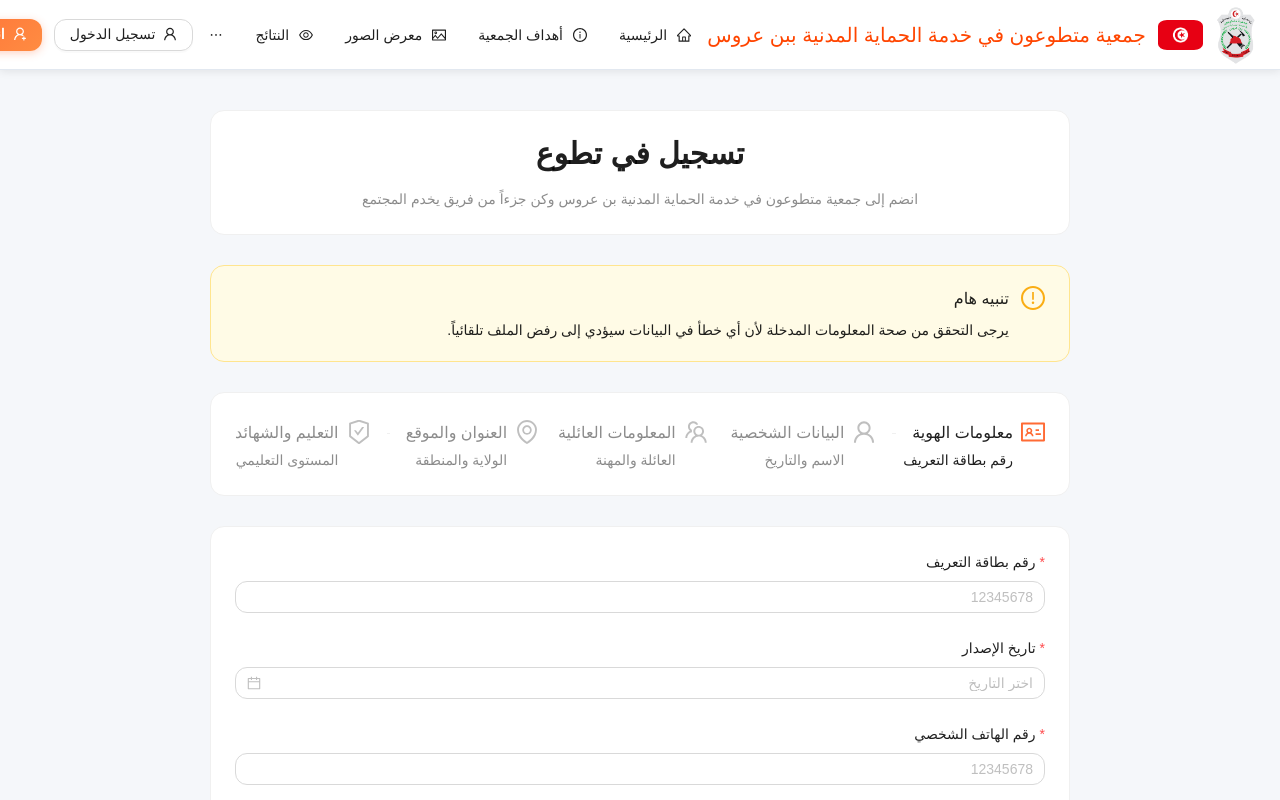
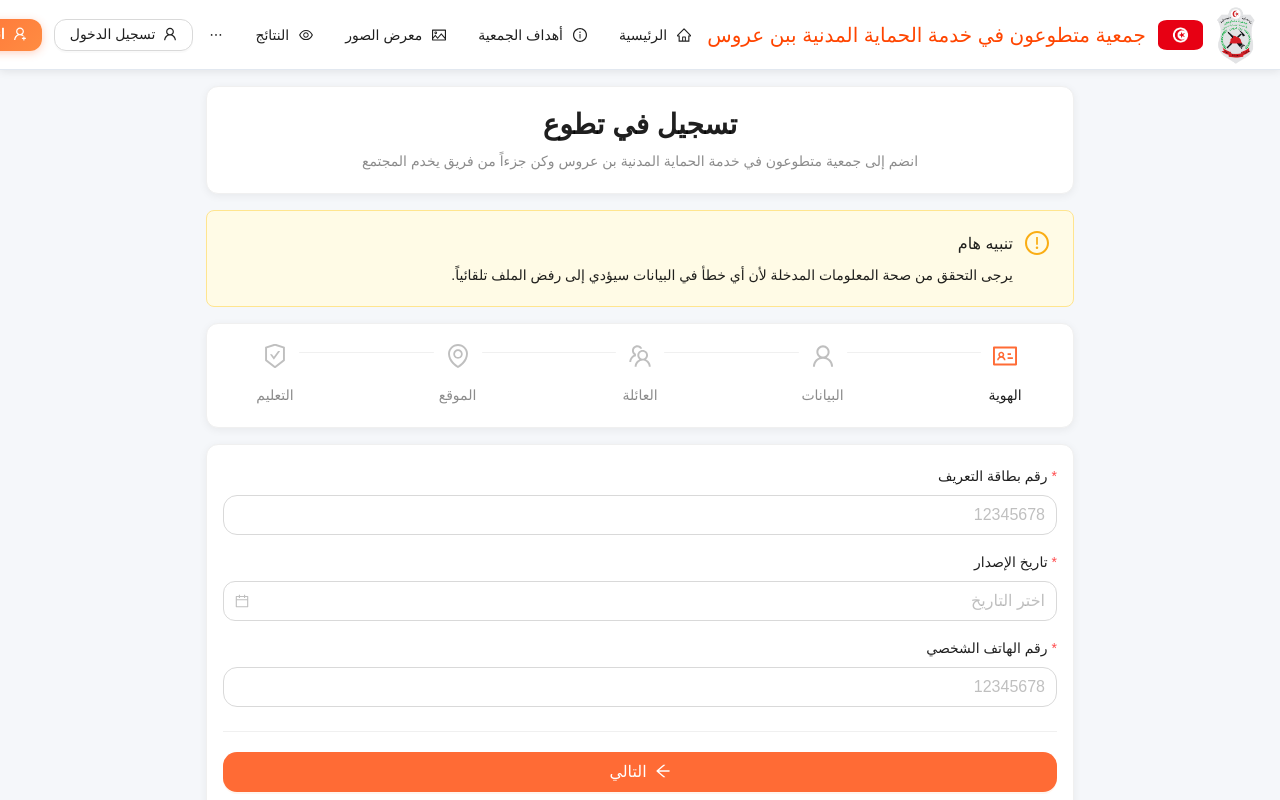
Before and after one commit to yosra-yosr/AvspcBenArous, a React (Create React App) app: page /register in a window 1280 px wide. Shown: the top 800 px of the page. Built offline with nearby package versions, Linux system fonts and the light colour scheme.

Commit message:
design registerPage

```diff
--- a/src/pages/RegisterPage.jsx
+++ b/src/pages/RegisterPage.jsx
@@ -75,29 +75,24 @@ const RegisterPage = () => {
   // خطوات النموذج
   const steps = [
     {
-      title: 'معلومات الهوية',
+      title: 'الهوية',
       icon: <IdcardOutlined />,
-      description: 'رقم بطاقة التعريف'
     },
     {
-      title: 'البيانات الشخصية',
+      title: 'البيانات',
       icon: <UserOutlined />,
-      description: 'الاسم والتاريخ'
     },
     {
-      title: 'المعلومات العائلية',
+      title: 'العائلة',
       icon: <TeamOutlined />,
-      description: 'العائلة والمهنة'
     },
     {
-      title: 'العنوان والموقع',
+      title: 'الموقع',
       icon: <EnvironmentOutlined />,
-      description: 'الولاية والمنطقة'
     },
     {
-      title: 'التعليم والشهائد',
+      title: 'التعليم',
       icon: <SafetyCertificateOutlined />,
-      description: 'المستوى التعليمي'
     }
   ];
 
@@ -184,6 +179,8 @@ const RegisterPage = () => {
 
   // محتوى كل خطوة
   const renderStepContent = () => {
+    const formItemStyle = { marginBottom: 16 };
+
     switch (currentStep) {
       case 0:
         return (
@@ -195,8 +192,9 @@ const RegisterPage = () => {
                 { required: true, message: 'هذا الحقل مطلوب' },
                 { pattern: /^\d{8}$/, message: 'يجب أن يحتوي على 8 أرقام فقط' }
               ]}
+              style={formItemStyle}
             >
-              <Input placeholder="12345678" maxLength={8} />
+              <Input placeholder="12345678" maxLength={8} size="large" />
             </Form.Item>
 
             <Form.Item
@@ -206,8 +204,9 @@ const RegisterPage = () => {
                 { required: true, message: 'هذا الحقل مطلوب' },
                 { validator: validateIssueDate }
               ]}
+              style={formItemStyle}
             >
-              <DatePicker style={{ width: '100%' }} placeholder="اختر التاريخ" />
+              <DatePicker style={{ width: '100%' }} placeholder="اختر التاريخ" size="large" />
             </Form.Item>
 
             <Form.Item
@@ -217,8 +216,9 @@ const RegisterPage = () => {
                 { required: true, message: 'هذا الحقل مطلوب' },
                 { pattern: /^\d{8}$/, message: 'يجب أن يحتوي على 8 أرقام فقط' }
               ]}
+              style={formItemStyle}
             >
-              <Input placeholder="12345678" maxLength={8} />
+              <Input placeholder="12345678" maxLength={8} size="large" />
             </Form.Item>
           </>
         );
@@ -234,8 +234,9 @@ const RegisterPage = () => {
                 arabicOnlyRule,
                 { min: 2, message: 'يجب أن يحتوي على حرفين على الأقل' }
               ]}
+              style={formItemStyle}
             >
-              <Input placeholder="محمد" />
+              <Input placeholder="محمد" size="large" />
             </Form.Item>
 
             <Form.Item
@@ -246,8 +247,9 @@ const RegisterPage = () => {
                 arabicOnlyRule,
                 { min: 2, message: 'يجب أن يحتوي على حرفين على الأقل' }
               ]}
+              style={formItemStyle}
             >
-              <Input placeholder="بن علي" />
+              <Input placeholder="بن علي" size="large" />
             </Form.Item>
 
             <Form.Item
@@ -257,16 +259,18 @@ const RegisterPage = () => {
                 { required: true, message: 'هذا الحقل مطلوب' },
                 { validator: validateAge }
               ]}
+              style={formItemStyle}
             >
-              <DatePicker style={{ width: '100%' }} placeholder="اختر التاريخ" />
+              <DatePicker style={{ width: '100%' }} placeholder="اختر التاريخ" size="large" />
             </Form.Item>
 
             <Form.Item
               name="gender"
               label="الجنس"
               rules={[{ required: true, message: 'هذا الحقل مطلوب' }]}
+              style={formItemStyle}
             >
-              <Select placeholder="اختر الجنس">
+              <Select placeholder="اختر الجنس" size="large">
                 <Option value="male">ذكر</Option>
                 <Option value="female">أنثى</Option>
               </Select>
@@ -284,8 +288,9 @@ const RegisterPage = () => {
                 { required: true, message: 'هذا الحقل مطلوب' },
                 arabicOnlyRule
               ]}
+              style={formItemStyle}
             >
-              <Input placeholder="علي" />
+              <Input placeholder="علي" size="large" />
             </Form.Item>
 
             <Form.Item
@@ -295,8 +300,9 @@ const RegisterPage = () => {
                 { required: true, message: 'هذا الحقل مطلوب' },
                 arabicOnlyRule
               ]}
+              style={formItemStyle}
             >
-              <Input placeholder="أحمد" />
+              <Input placeholder="أحمد" size="large" />
             </Form.Item>
 
             <Form.Item
@@ -306,8 +312,9 @@ const RegisterPage = () => {
                 { required: true, message: 'هذا الحقل مطلوب' },
                 arabicOnlyRule
               ]}
+              style={formItemStyle}
             >
-              <Input placeholder="فاطمة" />
+              <Input placeholder="فاطمة" size="large" />
             </Form.Item>
 
             <Form.Item
@@ -317,16 +324,18 @@ const RegisterPage = () => {
                 { required: true, message: 'هذا الحقل مطلوب' },
                 arabicOnlyRule
               ]}
+              style={formItemStyle}
             >
-              <Input placeholder="السالمي" />
+              <Input placeholder="السالمي" size="large" />
             </Form.Item>
 
             <Form.Item
               name="maritalstatus"
               label="الحالة العائلية"
               rules={[{ required: true, message: 'هذا الحقل مطلوب' }]}
+              style={formItemStyle}
             >
-              <Select placeholder="اختر الحالة العائلية">
+              <Select placeholder="اختر الحالة العائلية" size="large">
                 <Option value="single">أعزب</Option>
                 <Option value="married">متزوج</Option>
                 <Option value="divorced">مطلق</Option>
@@ -338,26 +347,29 @@ const RegisterPage = () => {
               name="children"
               label="عدد الأبناء"
               rules={[{ required: true, message: 'هذا الحقل مطلوب' }]}
+              style={formItemStyle}
             >
-              <InputNumber min={0} max={20} style={{ width: '100%' }} />
+              <InputNumber min={0} max={20} style={{ width: '100%' }} size="large" />
             </Form.Item>
 
             <Form.Item
               name="profession"
               label="المهنة"
               rules={[{ required: true, message: 'هذا الحقل مطلوب' }]}
+              style={formItemStyle}
             >
-              <Input placeholder="مهندس" />
+              <Input placeholder="مهندس" size="large" />
             </Form.Item>
 
             <Form.Item
               name="fatherphone"
               label="رقم هاتف الأب"
               rules={[
-                { pattern: /^\d{8}$/, message: 'يجب أن يحتوي على 8 أرقام فقط' }
+                {required:true, pattern: /^\d{8}$/, message: 'يجب أن يحتوي على 8 أرقام فقط' }
               ]}
+              style={formItemStyle}
             >
-              <Input placeholder="12345678" maxLength={8} />
+              <Input placeholder="12345678" maxLength={8} size="large" />
             </Form.Item>
           </>
         );
@@ -369,12 +381,14 @@ const RegisterPage = () => {
               name="governorate"
               label="الولاية"
               rules={[{ required: true, message: 'هذا الحقل مطلوب' }]}
+              style={formItemStyle}
             >
               <Select
                 placeholder="اختر الولاية"
                 onChange={handleGovernorateChange}
                 showSearch
                 optionFilterProp="children"
+                size="large"
               >
                 {governorates.map(gov => (
                   <Option key={gov.value} value={gov.value}>{gov.label}</Option>
@@ -385,10 +399,12 @@ const RegisterPage = () => {
             <Form.Item
               name="region"
               label="المنطقة"
+              style={formItemStyle}
             >
               <Select
                 placeholder={selectedGovernorate === 'ben_arous' ? 'اختر المنطقة (اختياري)' : 'لا توجد مناطق لهذه الولاية'}
                 disabled={selectedGovernorate !== 'ben_arous'}
+                size="large"
               >
                 {availableRegions.map(region => (
                   <Option key={region} value={region}>{region}</Option>
@@ -400,8 +416,9 @@ const RegisterPage = () => {
               name="address"
               label="العنوان الشخصي"
               rules={[{ required: true, message: 'هذا الحقل مطلوب' }]}
+              style={formItemStyle}
             >
-              <Input.TextArea rows={3} placeholder="أدخل العنوان الكامل" />
+              <Input.TextArea rows={3} placeholder="أدخل العنوان الكامل" size="large" />
             </Form.Item>
           </>
         );
@@ -413,8 +430,9 @@ const RegisterPage = () => {
               name="educationlevel"
               label="المستوى التعليمي"
               rules={[{ required: true, message: 'هذا الحقل مطلوب' }]}
+              style={formItemStyle}
             >
-              <Select placeholder="اختر المستوى التعليمي">
+              <Select placeholder="اختر المستوى التعليمي" size="large">
                 <Option value="primary">ابتدائي</Option>
                 <Option value="secondary">إعدادي</Option>
                 <Option value="highschool">ثانوي</Option>
@@ -427,8 +445,9 @@ const RegisterPage = () => {
               name="supportingdocument"
               label="شهائد الإثبات"
               rules={[{ required: true, message: 'هذا الحقل مطلوب' }]}
+              style={formItemStyle}
             >
-              <Select placeholder="اختر نوع الشهادة">
+              <Select placeholder="اختر نوع الشهادة" size="large">
                 <Option value="attendance-grades">شهادة حضور وبطاقة الأعداد الأخيرة للسنة المنقضية</Option>
                 <Option value="baccalaureate">شهادة البكالوريا</Option>
                 <Option value="university">شهادة تعليم جامعي</Option>
@@ -444,11 +463,27 @@ const RegisterPage = () => {
   };
 
   return (
-    <div style={{ maxWidth: 900, margin: '40px auto', padding: '0 20px', direction: 'rtl' }}>
+    <div style={{
+      maxWidth: 900,
+      margin: '0 auto',
+      padding: '16px',
+      direction: 'rtl',
+      minHeight: '100vh'
+    }}>
       {/* العنوان */}
-      <Card style={{ marginBottom: 30, textAlign: 'center' }}>
-        <Title level={2}>تسجيل في تطوع</Title>
-        <Text type="secondary">
+      <Card
+        style={{
+          marginBottom: 16,
+          textAlign: 'center',
+          borderRadius: '12px',
+          boxShadow: '0 2px 8px rgba(0,0,0,0.06)'
+        }}
+        bodyStyle={{ padding: '20px 16px' }}
+      >
+        <Title level={2} style={{ marginBottom: 8, fontSize: 'clamp(20px, 5vw, 28px)' }}>
+          تسجيل في تطوع
+        </Title>
+        <Text type="secondary" style={{ fontSize: 'clamp(12px, 3.5vw, 14px)', display: 'block', lineHeight: 1.6 }}>
           انضم إلى جمعية متطوعون في خدمة الحماية المدنية بن عروس وكن جزءاً من فريق يخدم المجتمع
         </Text>
       </Card>
@@ -460,16 +495,40 @@ const RegisterPage = () => {
         type="warning"
         icon={<ExclamationCircleOutlined />}
         showIcon
-        style={{ marginBottom: 30 }}
+        style={{
+          marginBottom: 16,
+          borderRadius: '8px',
+          fontSize: 'clamp(12px, 3.5vw, 14px)'
+        }}
       />
 
       {/* مؤشر الخطوات */}
-      <Card style={{ marginBottom: 30 }}>
-        <Steps current={currentStep} items={steps} />
+      <Card
+        style={{
+          marginBottom: 16,
+          borderRadius: '12px',
+          boxShadow: '0 2px 8px rgba(0,0,0,0.06)'
+        }}
+        bodyStyle={{ padding: '20px 12px' }}
+      >
+        <Steps
+          current={currentStep}
+          items={steps}
+          responsive={false}
+          size="small"
+          labelPlacement="vertical"
+        />
       </Card>
 
       {/* النموذج */}
-      <Card>
+      <Card
+        style={{
+          borderRadius: '12px',
+          boxShadow: '0 2px 8px rgba(0,0,0,0.06)',
+          marginBottom: 16
+        }}
+        bodyStyle={{ padding: '20px 16px' }}
+      >
         <Form
           form={form}
           layout="vertical"
@@ -479,26 +538,47 @@ const RegisterPage = () => {
           {renderStepContent()}
 
           {/* أزرار التنقل */}
-          <div style={{ marginTop: 40, display: 'flex', justifyContent: 'space-between', borderTop: '1px solid #f0f0f0', paddingTop: 20 }}>
+          <div style={{
+            marginTop: 24,
+            display: 'flex',
+            gap: '12px',
+            justifyContent: 'space-between',
+            borderTop: '1px solid #f0f0f0',
+            paddingTop: 20,
+            flexWrap: 'wrap'
+          }}>
             {currentStep > 0 && (
-              <Button onClick={prev} icon={<ArrowRightOutlined />}>
+              <Button
+                onClick={prev}
+                icon={<ArrowRightOutlined />}
+                size="large"
+                style={{ flex: '1 1 auto', minWidth: '120px' }}
+              >
                 السابق
               </Button>
             )}
 
-            <div style={{ marginRight: 'auto' }}>
-              {currentStep < steps.length - 1 && (
-                <Button type="primary" onClick={next} icon={<ArrowLeftOutlined />}>
-                  التالي
-                </Button>
-              )}
-
-              {currentStep === steps.length - 1 && (
-                <Button type="primary" htmlType="submit" icon={<SendOutlined />}>
-                  تسجيل
-                </Button>
-              )}
-            </div>
+            {currentStep < steps.length - 1 ? (
+              <Button
+                type="primary"
+                onClick={next}
+                icon={<ArrowLeftOutlined />}
+                size="large"
+                style={{ flex: '1 1 auto', minWidth: '120px', marginRight: currentStep === 0 ? 'auto' : 0 }}
+              >
+                التالي
+              </Button>
+            ) : (
+              <Button
+                type="primary"
+                htmlType="submit"
+                icon={<SendOutlined />}
+                size="large"
+                style={{ flex: '1 1 auto', minWidth: '120px' }}
+              >
+                تسجيل
+              </Button>
+            )}
           </div>
         </Form>
       </Card>
```
